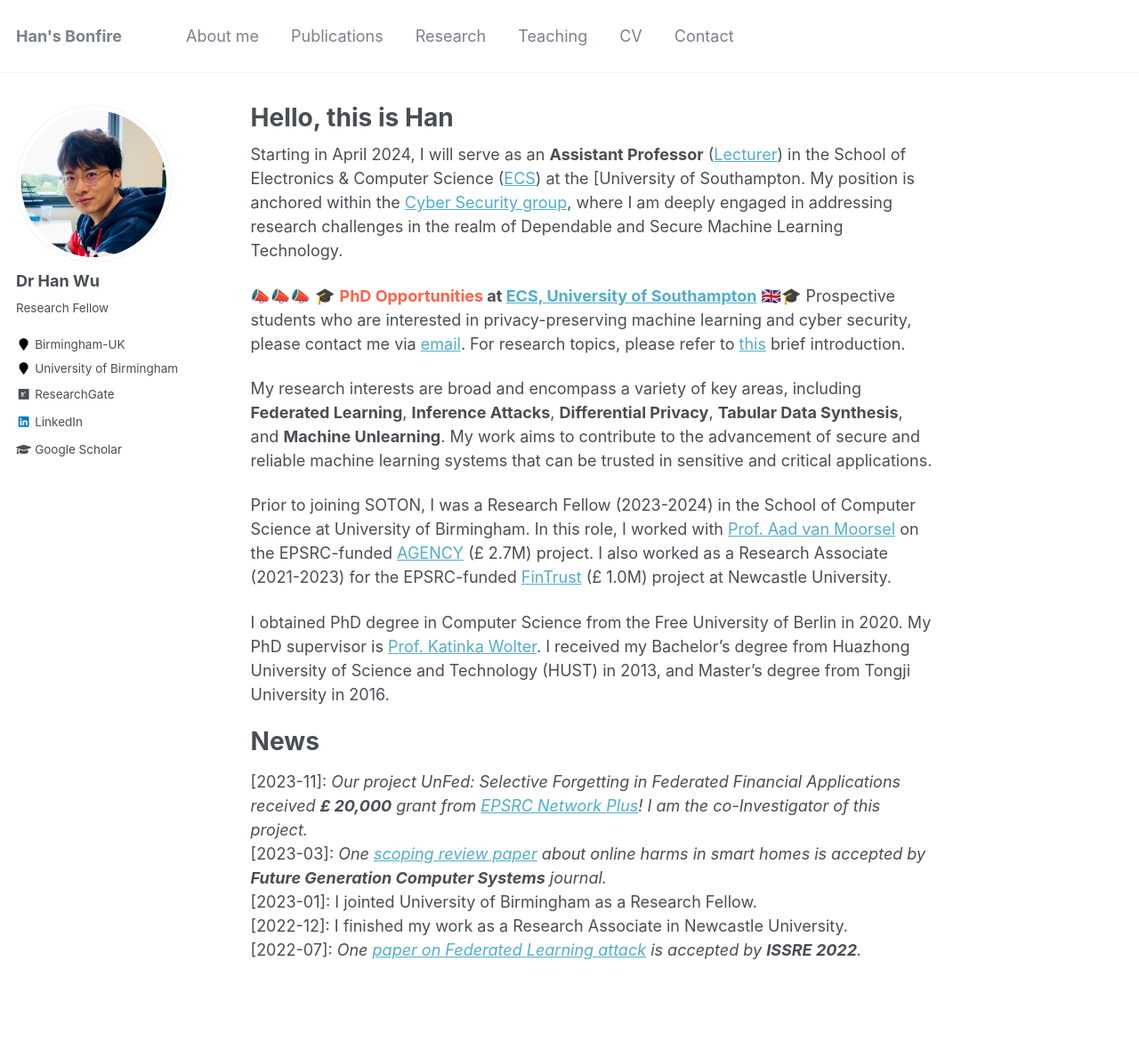
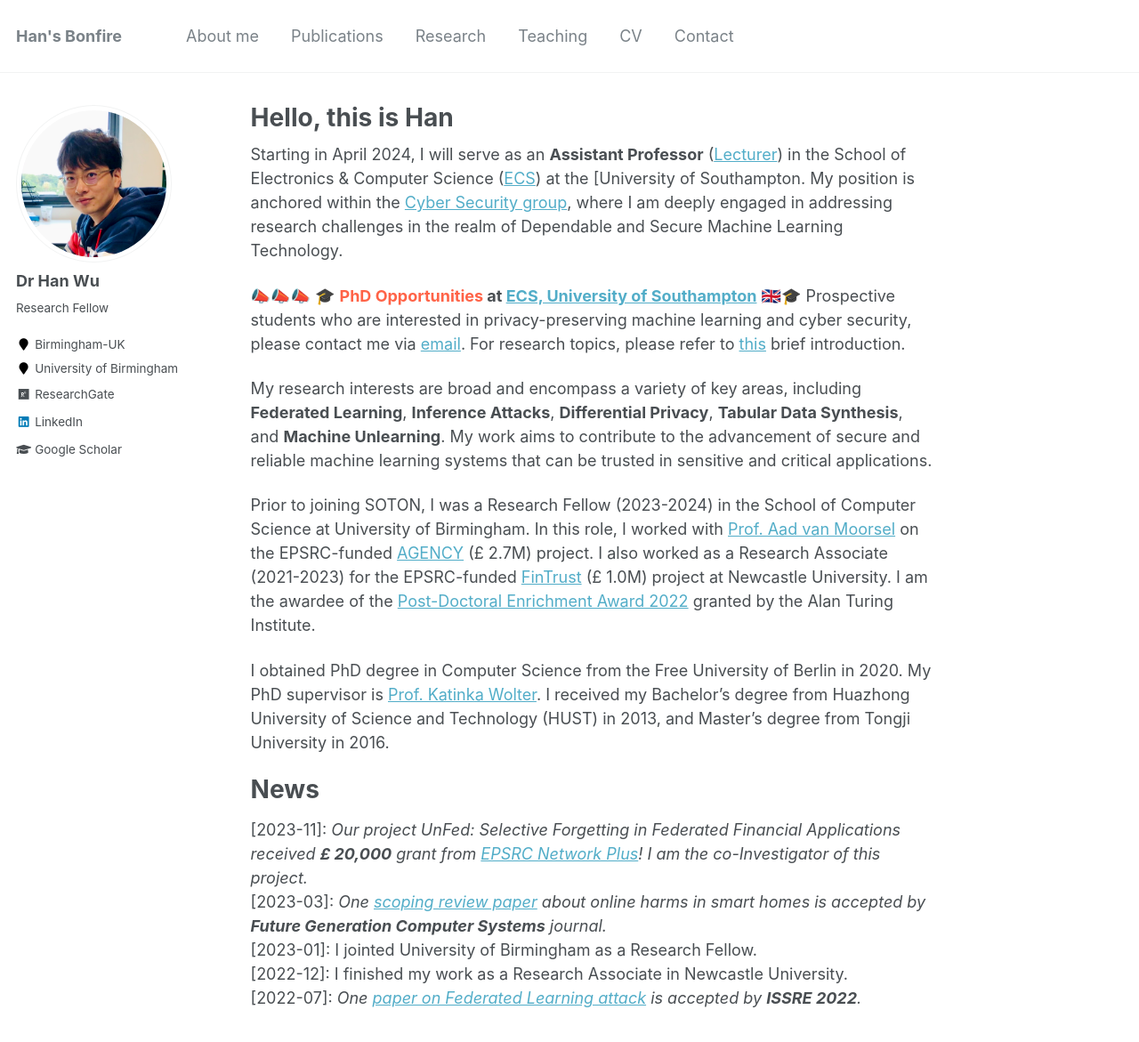
Before and after one commit to woohan/woohan.github.io, a Jekyll site: the page built from _pages/about.md, in a window 1280 px wide and 1347 px high. Shown: the top 1171 px of the window at 89% size. Built offline with Jekyll 4.4.1, drawn with Linux system fonts in a browser that asks for light colours.

Commit message:
add PDEA

```diff
--- a/_pages/about.md
+++ b/_pages/about.md
@@ -14,7 +14,7 @@ Starting in April 2024, I will serve as an **Assistant Professor** ([Lecturer](h
 
 My research interests are broad and encompass a variety of key areas, including **Federated Learning**, **Inference Attacks**, **Differential Privacy**, **Tabular Data Synthesis**, and **Machine Unlearning**. My work aims to contribute to the advancement of secure and reliable machine learning systems that can be trusted in sensitive and critical applications.
 
-Prior to joining SOTON, I was a Research Fellow (2023-2024) in the School of Computer Science at University of Birmingham. In this role, I worked with [Prof. Aad van Moorsel](https://scholar.google.de/citations?user=FawbTj8AAAAJ&hl=en&oi=ao){:target="_blank"} on the EPSRC-funded [AGENCY](https://agencyresearch.net/){:target="_blank"} (£ 2.7M) project. I also worked as a Research Associate (2021-2023) for the EPSRC-funded [FinTrust](https://gtr.ukri.org/projects?ref=EP%2FR033595%2F1){:target="_blank"} (£ 1.0M) project at Newcastle University.
+Prior to joining SOTON, I was a Research Fellow (2023-2024) in the School of Computer Science at University of Birmingham. In this role, I worked with [Prof. Aad van Moorsel](https://scholar.google.de/citations?user=FawbTj8AAAAJ&hl=en&oi=ao){:target="_blank"} on the EPSRC-funded [AGENCY](https://agencyresearch.net/){:target="_blank"} (£ 2.7M) project. I also worked as a Research Associate (2021-2023) for the EPSRC-funded [FinTrust](https://gtr.ukri.org/projects?ref=EP%2FR033595%2F1){:target="_blank"} (£ 1.0M) project at Newcastle University. I am the awardee of the [Post-Doctoral Enrichment Award 2022](https://www.turing.ac.uk/post-doctoral-enrichment-awards-pdea){:target="_blank"} granted by the Alan Turing Institute.
 
 I obtained PhD degree in Computer Science from the Free University of Berlin in 2020. My PhD supervisor is [Prof. Katinka Wolter](https://scholar.google.de/citations?user=JqtocLYAAAAJ&hl=en){:target="_blank"}. I received my Bachelor's degree from Huazhong University of Science and Technology (HUST) in 2013, and Master's degree from Tongji University in 2016.
 
```
